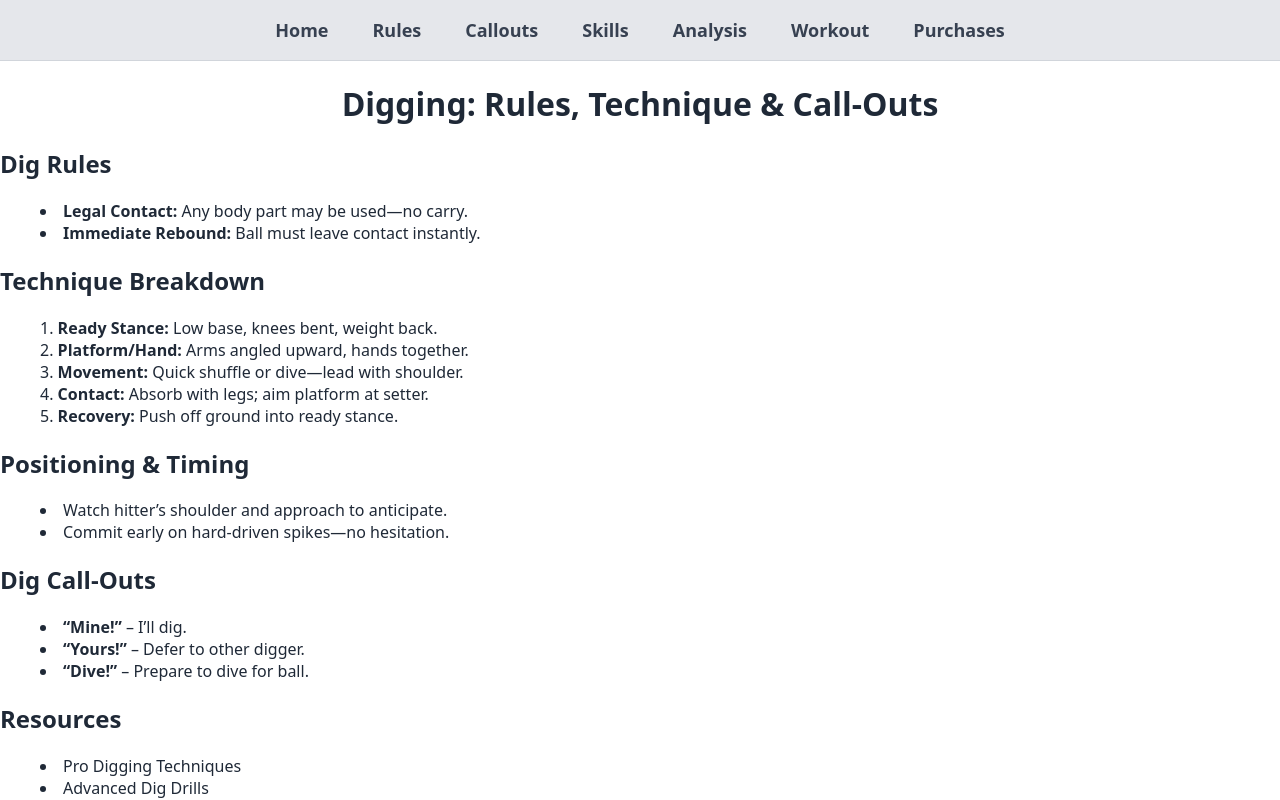
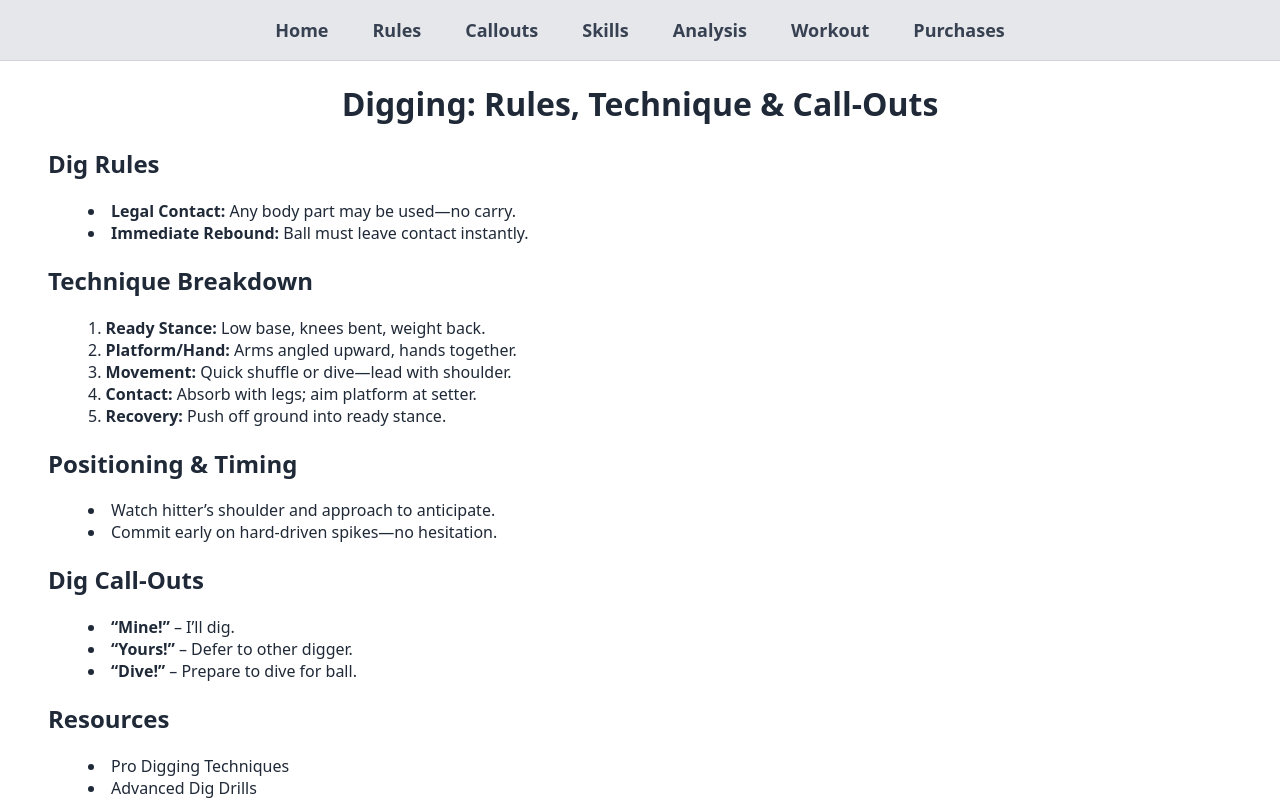
Before and after one commit to blueweriy/volleyball-ai-website, a React (Vite) app: page /skills/dig in a window 1280 px wide. Built offline with nearby package versions, Linux system fonts and the light colour scheme.

Commit message:
Update Dig.jsx

```diff
--- a/src/pages/skillpages/Dig.jsx
+++ b/src/pages/skillpages/Dig.jsx
@@ -3,7 +3,10 @@ import React from "react";
 
 export default function Dig() {
   return (
-    <div className="bg-white text-gray-900 py-16 px-8 md:px-16 lg:px-32 max-w-4xl mx-auto leading-relaxed">
+    <div
+      className="bg-white text-gray-900 py-16 leading-relaxed"
+      style={{ paddingLeft: "3rem", paddingRight: "3rem" }}
+    >
       <h1 className="font-serif text-4xl font-bold mb-8 text-center">
         Digging: Rules, Technique & Call-Outs
       </h1>
@@ -53,12 +56,22 @@ export default function Dig() {
         <h2 className="text-2xl font-semibold mb-4">Resources</h2>
         <ul className="list-disc list-inside space-y-2 text-lg">
           <li>
-            <a href="https://youtu.be/6AnCdkMcTIk" target="_blank" className="text-blue-600 hover:underline">
+            <a
+              href="https://youtu.be/6AnCdkMcTIk"
+              target="_blank"
+              rel="noopener noreferrer"
+              className="text-blue-600 hover:underline"
+            >
               Pro Digging Techniques
             </a>
           </li>
           <li>
-            <a href="https://youtu.be/LXqnrN_FG-I" target="_blank" className="text-blue-600 hover:underline">
+            <a
+              href="https://youtu.be/LXqnrN_FG-I"
+              target="_blank"
+              rel="noopener noreferrer"
+              className="text-blue-600 hover:underline"
+            >
               Advanced Dig Drills
             </a>
           </li>
```
